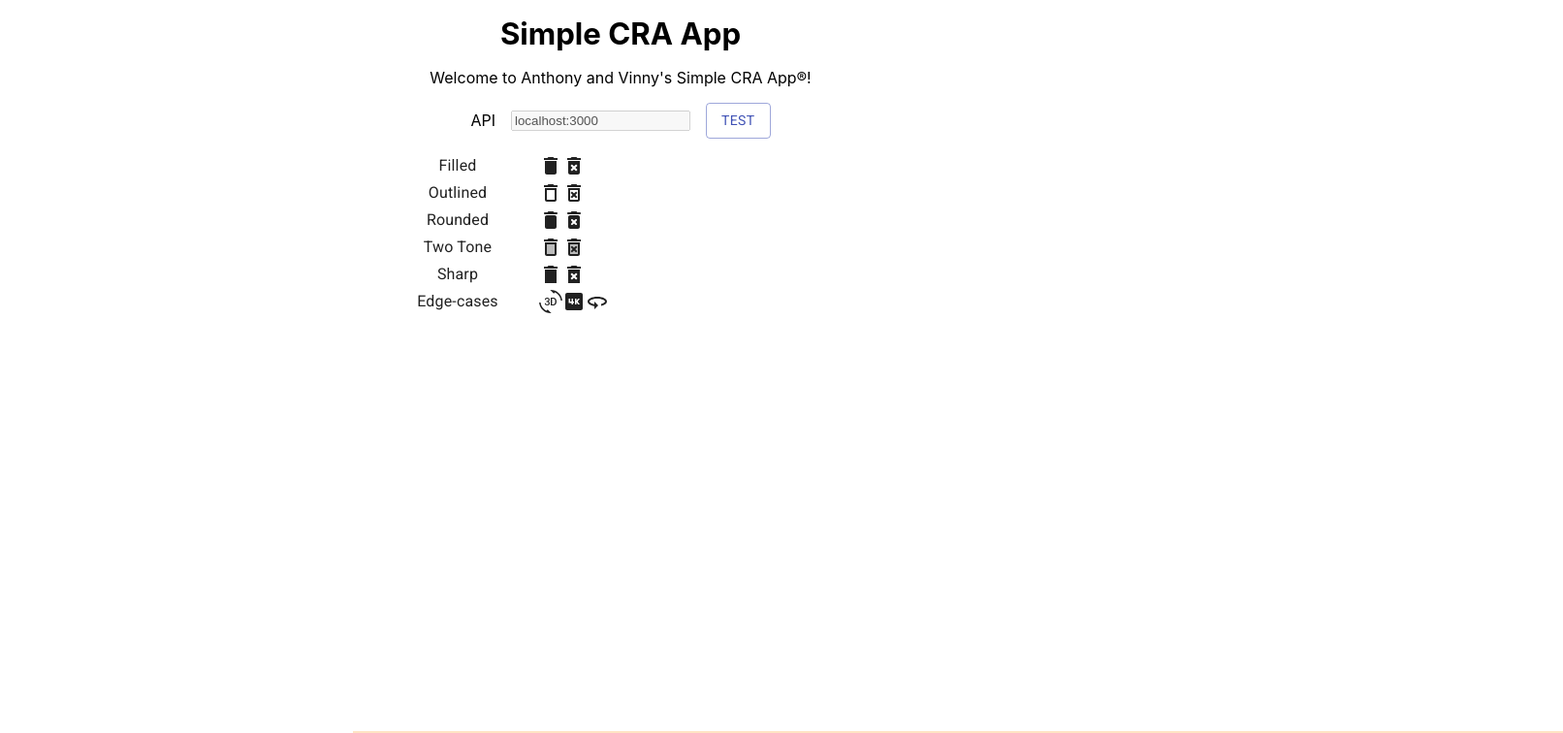
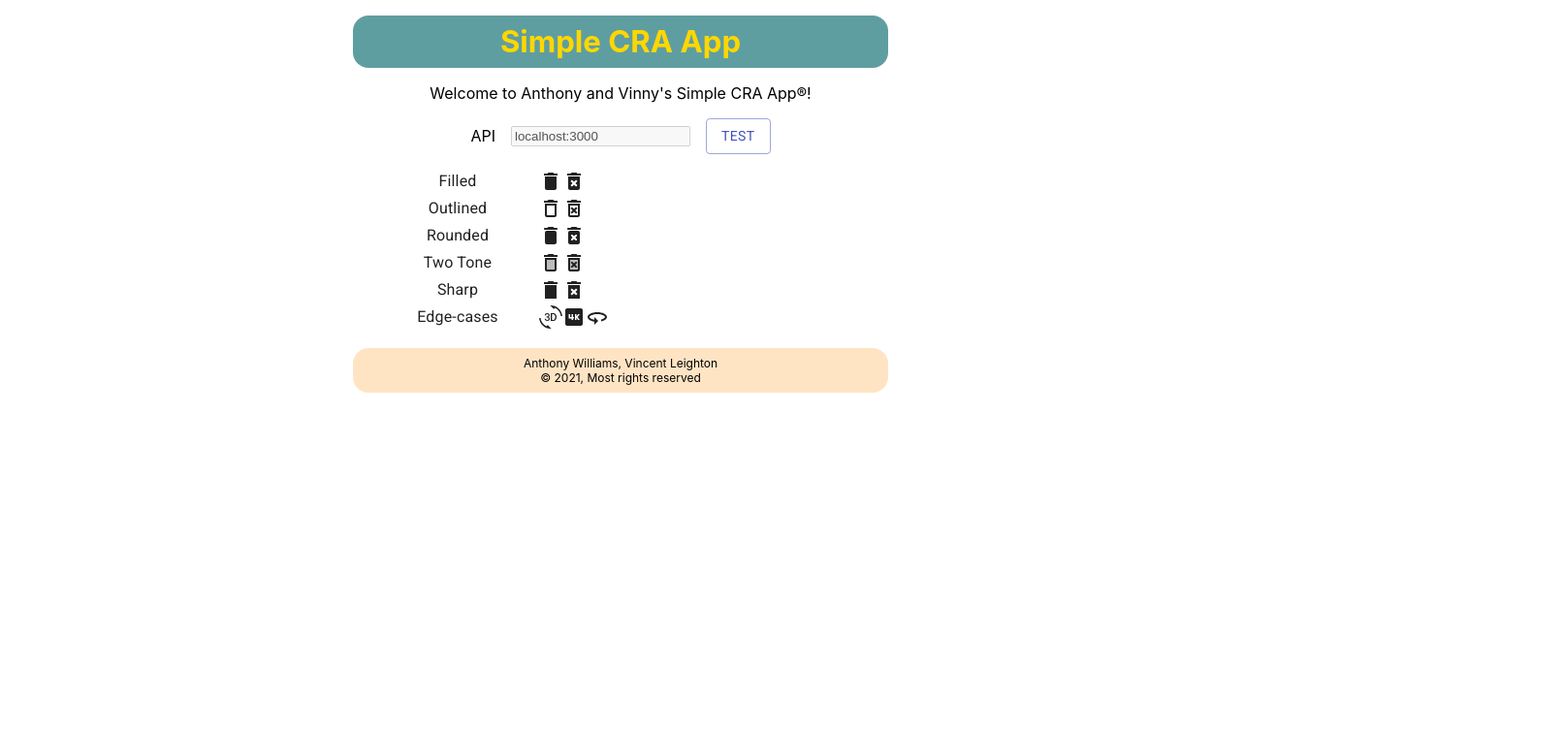
Before and after one commit to Wolven531/simple-cra-app, a React (Create React App) app: page / in a window 1280 px wide. Shown: the top 756 px of the page at 97% size, 1612 px wide, since content can reach past the window. Built offline with nearby package versions, Linux system fonts and the light colour scheme.

Commit message:
Add basic style to header, footer

```diff
--- a/src/App.css
+++ b/src/App.css
@@ -20,15 +20,23 @@
 
 .app > .footer {
 	background-color: bisque;
-	bottom: 0;
+	border-radius: 1rem;
+	/* bottom: 0; */
 	font-size: .75rem;
-	margin: 0;
+	/* margin: 0; */
+	margin-top: var(--app-padding);
 	padding: calc(var(--app-padding) / 2) 0;
-	position: absolute;
+	/* padding: var(--app-padding); */
+	/* position: absolute; */
 	text-align: center;
-	width: calc(100% - 2 * var(--app-padding));
+	/* width: calc(100% - 2 * var(--app-padding)); */
 }
 
 .app > .header {
+	background-color: cadetblue;
+	border-radius: 1rem;
+	color: gold;
 	font-size: 1.3rem;
+	margin-bottom: var(--app-padding);
+	padding: calc(var(--app-padding) / 2) 0;
 }
```
